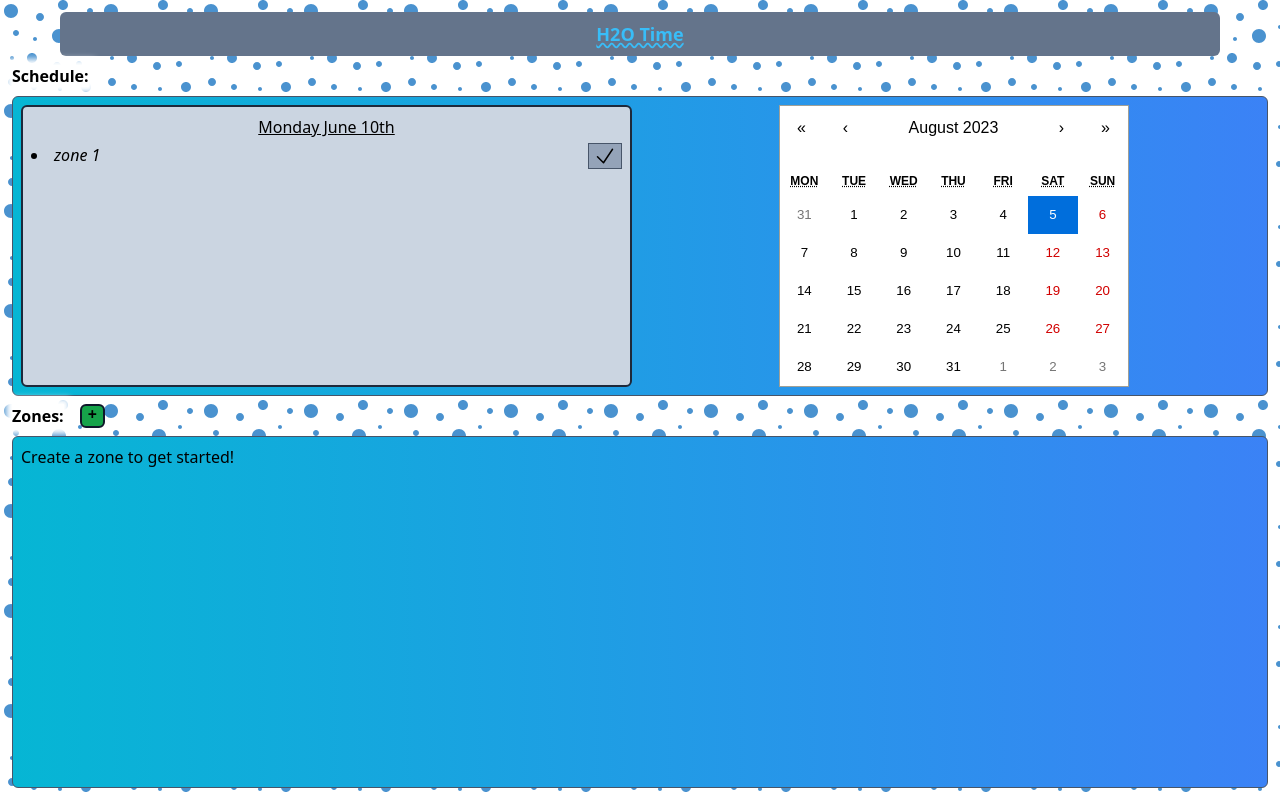
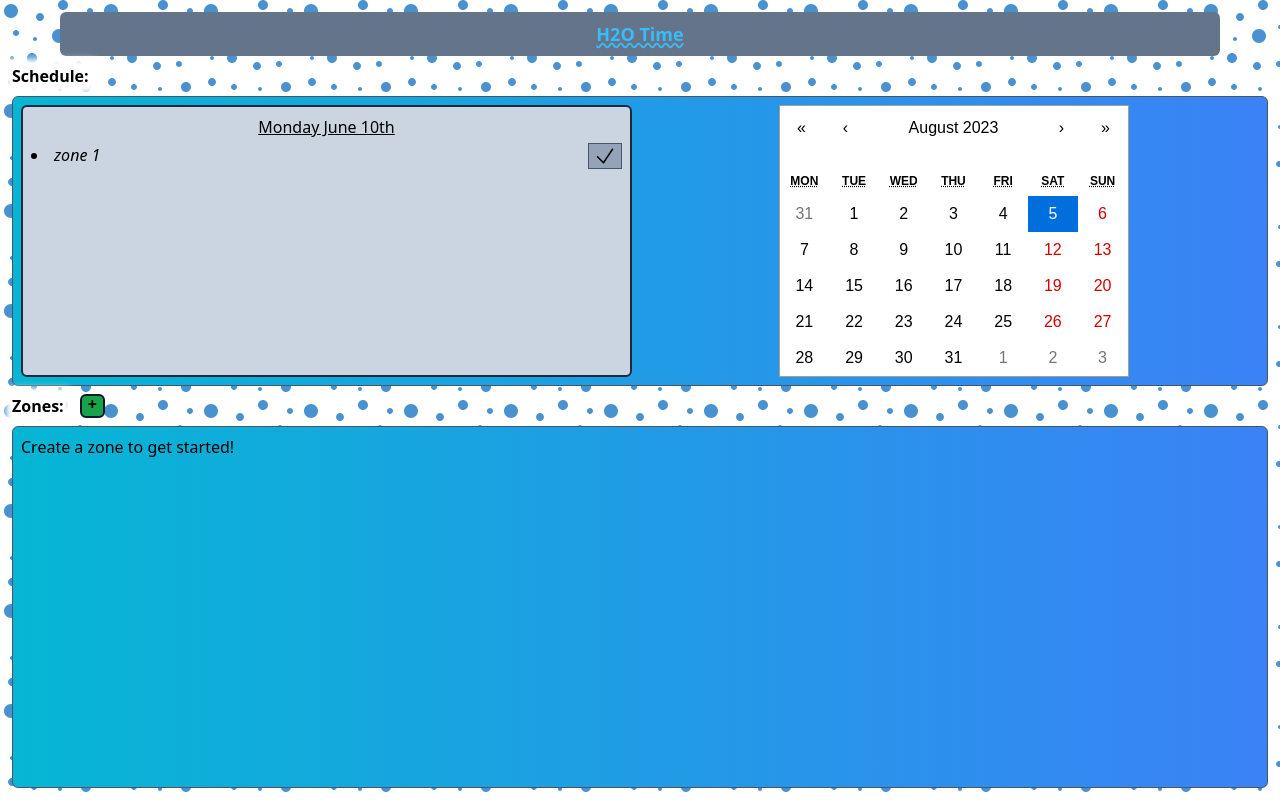
Before and after one commit to Jaron-Warren/H2O-Time, a React (Vite) app: page / in a window 1280 px wide. Built offline with nearby package versions, Linux system fonts and the light colour scheme.

Commit message:
calendar component local style

```diff
--- a/src/componentScheduleCalendar.css
+++ b/src/componentScheduleCalendar.css
@@ -0,0 +1,143 @@
+.react-calendar {
+  width: 350px;
+  max-width: 100%;
+  background: white;
+  border: 1px solid #a0a096;
+  font-family: Arial, Helvetica, sans-serif;
+  line-height: 1.125em;
+}
+
+.react-calendar--doubleView {
+  width: 700px;
+}
+
+.react-calendar--doubleView .react-calendar__viewContainer {
+  display: flex;
+  margin: -0.5em;
+}
+
+.react-calendar--doubleView .react-calendar__viewContainer > * {
+  width: 50%;
+  margin: 0.5em;
+}
+
+.react-calendar,
+.react-calendar *,
+.react-calendar *:before,
+.react-calendar *:after {
+  -moz-box-sizing: border-box;
+  -webkit-box-sizing: border-box;
+  box-sizing: border-box;
+}
+
+.react-calendar button {
+  margin: 0;
+  border: 0;
+  outline: none;
+}
+
+.react-calendar button:enabled:hover {
+  cursor: pointer;
+}
+
+.react-calendar__navigation {
+  display: flex;
+  height: 44px;
+  margin-bottom: 1em;
+}
+
+.react-calendar__navigation button {
+  min-width: 44px;
+  background: none;
+}
+
+.react-calendar__navigation button:disabled {
+  background-color: #f0f0f0;
+}
+
+.react-calendar__navigation button:enabled:hover,
+.react-calendar__navigation button:enabled:focus {
+  background-color: #e6e6e6;
+}
+
+.react-calendar__month-view__weekdays {
+  text-align: center;
+  text-transform: uppercase;
+  font-weight: bold;
+  font-size: 0.75em;
+}
+
+.react-calendar__month-view__weekdays__weekday {
+  padding: 0.5em;
+}
+
+.react-calendar__month-view__weekNumbers .react-calendar__tile {
+  display: flex;
+  align-items: center;
+  justify-content: center;
+  font-size: 0.75em;
+  font-weight: bold;
+}
+
+.react-calendar__month-view__days__day--weekend {
+  color: #d10000;
+}
+
+.react-calendar__month-view__days__day--neighboringMonth {
+  color: #757575;
+}
+
+.react-calendar__year-view .react-calendar__tile,
+.react-calendar__decade-view .react-calendar__tile,
+.react-calendar__century-view .react-calendar__tile {
+  padding: 2em 0.5em;
+}
+
+.react-calendar__tile {
+  max-width: 100%;
+  padding: 10px 6.6667px;
+  background: none;
+  text-align: center;
+  line-height: 16px;
+}
+
+.react-calendar__tile:disabled {
+  background-color: #f0f0f0;
+}
+
+.react-calendar__tile:enabled:hover,
+.react-calendar__tile:enabled:focus {
+  background-color: #e6e6e6;
+}
+
+.react-calendar__tile--now {
+  background: #ffff76;
+}
+
+.react-calendar__tile--now:enabled:hover,
+.react-calendar__tile--now:enabled:focus {
+  background: #ffffa9;
+}
+
+.react-calendar__tile--hasActive {
+  background: #76baff;
+}
+
+.react-calendar__tile--hasActive:enabled:hover,
+.react-calendar__tile--hasActive:enabled:focus {
+  background: #a9d4ff;
+}
+
+.react-calendar__tile--active {
+  background: #006edc;
+  color: white;
+}
+
+.react-calendar__tile--active:enabled:hover,
+.react-calendar__tile--active:enabled:focus {
+  background: #1087ff;
+}
+
+.react-calendar--selectRange .react-calendar__tile--hover {
+  background-color: #e6e6e6;
+}
--- a/src/componentScheduleCalendar.tsx
+++ b/src/componentScheduleCalendar.tsx
@@ -1,7 +1,6 @@
 import { useState } from "react";
 import Calendar from "react-calendar";
-import "react-calendar/dist/Calendar.css";
-import "./componentScheduleDetails.css";
+import "./componentScheduleCalendar.css";
 
 type ValuePiece = Date | null;
 
```
